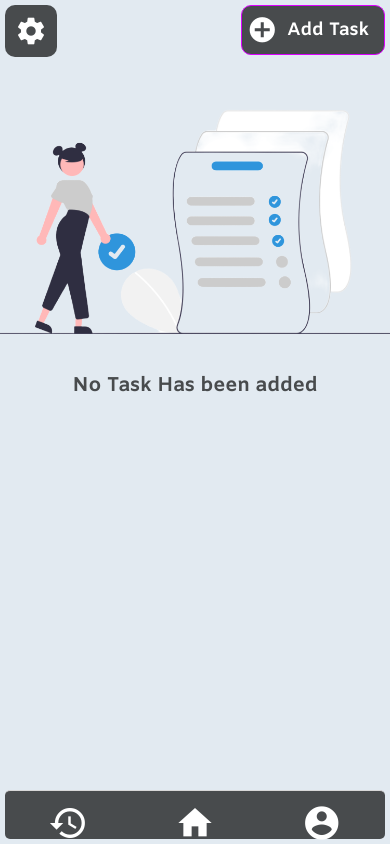
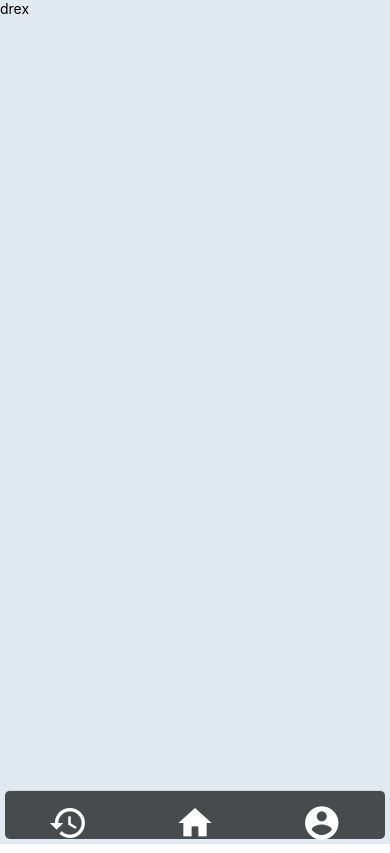
Before and after one commit to TyFangXV/Flexio, a React Native app in the folder mobile/: screen /TabOne in a window 390 px wide. Built offline with nearby package versions, Linux system fonts and the light colour scheme; what expo-linking would draw is missing.

Commit message:
Setting up History page

```diff
--- a/mobile/app.json
+++ b/mobile/app.json
@@ -6,6 +6,7 @@
     "orientation": "portrait",
     "icon": "./src/assets/images/icon.png",
     "scheme": "myapp",
+    "plugins": ["@react-native-google-signin/google-signin"],
     "userInterfaceStyle": "automatic",
     "splash": {
       "image": "./src/assets/images/splash.png",
--- a/mobile/package.json
+++ b/mobile/package.json
@@ -5,7 +5,8 @@
     "ios": "react-native run-ios",
     "web": "expo start --web",
     "eject": "expo eject",
-    "test": "jest --watchAll"
+    "test": "jest --watchAll",
+    "expo-start" : "expo start"
   },
   "jest": {
     "preset": "jest-expo"
--- a/mobile/src/components/AddTask.tsx
+++ b/mobile/src/components/AddTask.tsx
@@ -6,6 +6,7 @@ import Colors from "../constants/Colors";
 
 const AddTask = () => {
     const navigation = useNavigation();
+
 
     return (
         <View>
--- a/mobile/src/navigation/index.tsx
+++ b/mobile/src/navigation/index.tsx
@@ -26,6 +26,7 @@ import TabOneScreen from '../screens/mainScreen';
 import TabTwoScreen from '../screens/TabTwoScreen';
 import LinkingConfiguration from './LinkingConfiguration';
 import AddTask from '../screens/AddTask';
+import HistoryScreen from '../screens/HistoryScreen';
 
 const Theme = {
   ...DefaultTheme,
@@ -66,6 +67,7 @@ function RootNavigator() {
         component={AddTask}
         options={{ headerShown: false }}
       />
+
       <Stack.Screen
         name="NotFound"
         component={NotFoundScreen}
@@ -89,7 +91,7 @@ function BottomTabNavigator() {
 
   return (
     <BottomTab.Navigator
-      initialRouteName="TabOne"
+      initialRouteName="TabTwo"
       screenOptions={{
         headerShown: false,
         tabBarStyle: {
@@ -102,7 +104,7 @@ function BottomTabNavigator() {
     >
       <BottomTab.Screen
         name="TabOne"
-        component={TabOneScreen}
+        component={HistoryScreen}
         options={({ navigation }: RootTabScreenProps<'TabOne'>) => ({
           title: '',
           tabBarIcon: ({ color }) => (
--- /dev/null
+++ b/mobile/src/screens/HistoryScreen.tsx
@@ -0,0 +1,17 @@
+import React from "react";
+import SafeView from '../components/root/View'
+import { Text } from "react-native";
+
+
+const HistoryScreen:React.FC = () => {
+    return(
+        <SafeView>
+            <Text>drex</Text>
+        </SafeView>
+    )
+}
+
+
+
+
+export default HistoryScreen;
```
